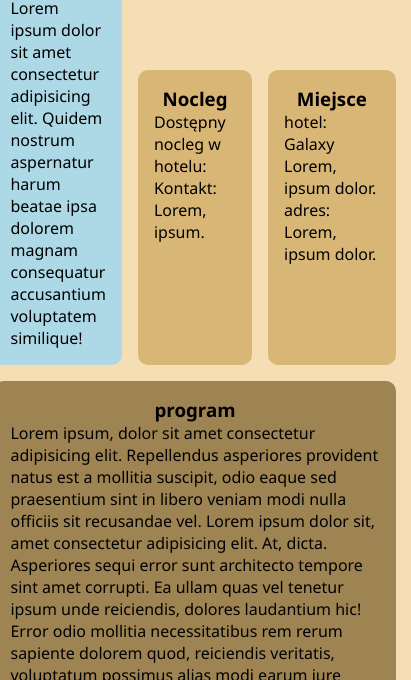
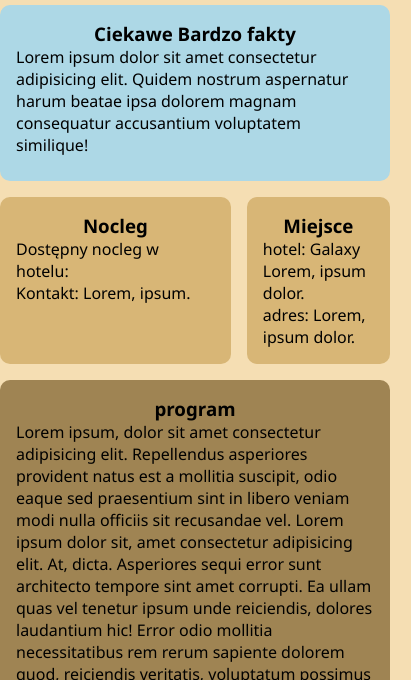
Before and after one commit to IHoniI/GarudaWWW, a plain HTML site: page OST.html in a window 390 px wide. Shown: the part 420-1100 px from the top of the page, 411 px wide, since content can reach past the window. Drawn offline with Linux system fonts and the light colour scheme.

Commit message:
OST responsiveness

```diff
--- a/stylesM.css
+++ b/stylesM.css
@@ -310,6 +310,19 @@ header img{
     font-size: 1rem;
   }
 
+  .grid-container{
+      grid-template-areas: "m m m"
+      "ititle ititle ititle"
+      "ifacts ifacts ifacts"
+      "itext1 itext1 itext2"
+
+      "program program program"
+
+      "htitle htitle htitle"
+      "hfacts hfacts hfacts"
+      "htext1 htext1 htext2";
+  }
+
 }
 
 @media (min-width: 1920px){
```
